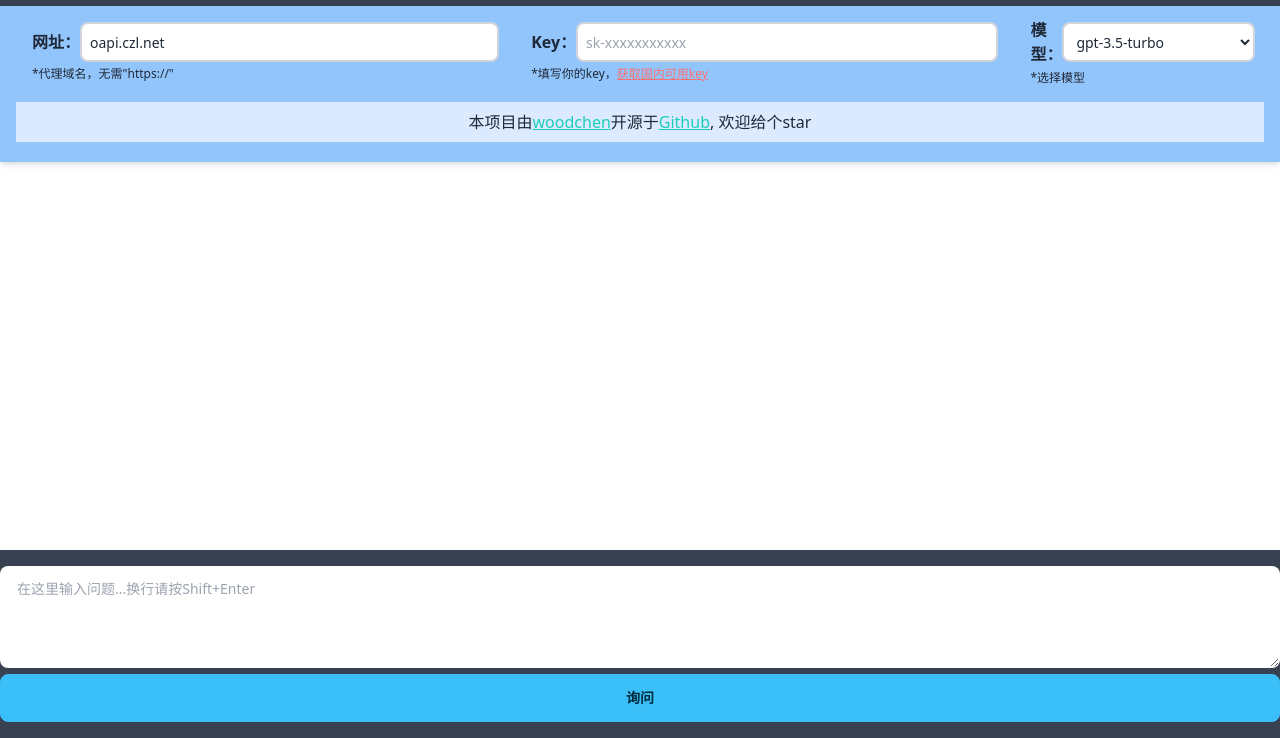
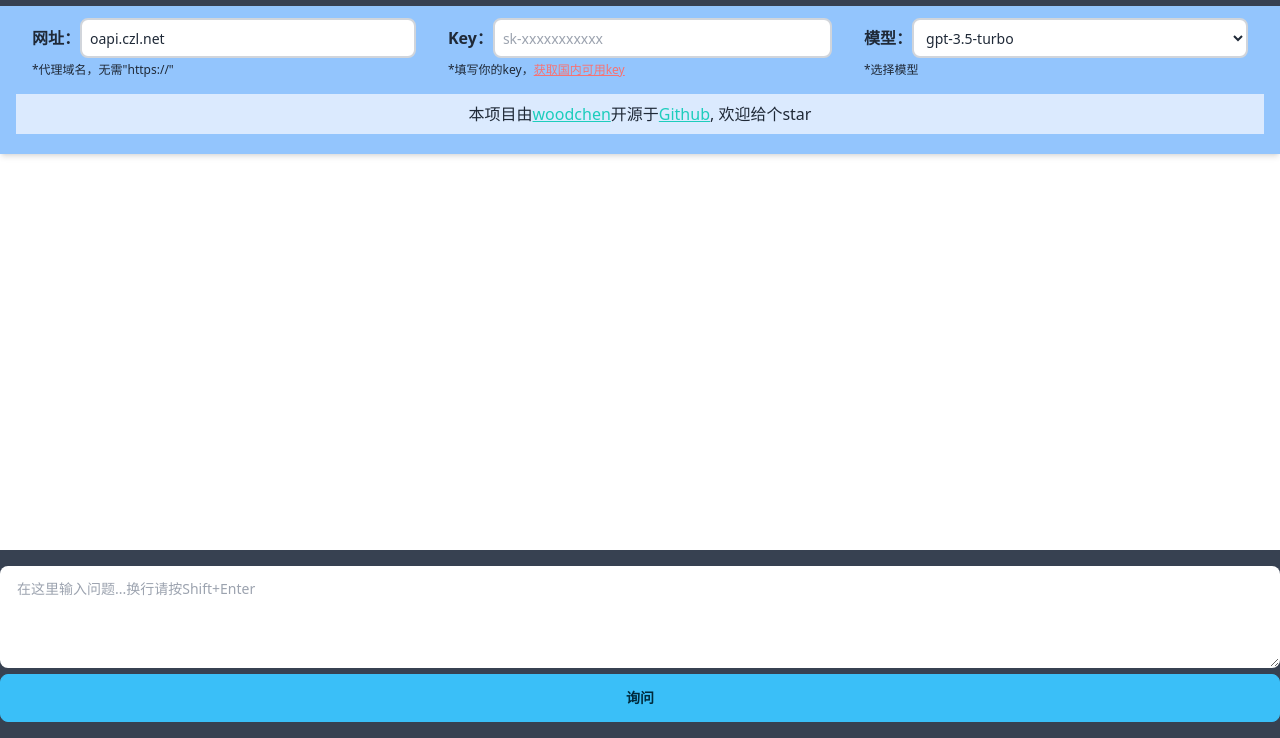
Before and after one commit to woodchen-ink/ChatGPT-Tailwind, a plain HTML site: page index.html in a window 1280 px wide. Shown: the part 62-800 px from the top of the page. Drawn offline with nearby package versions, Linux system fonts and the light colour scheme.

Commit message:
修改响应式，以修复在md屏幕排版

```diff
--- a/index.html
+++ b/index.html
@@ -27,7 +27,7 @@
     <!-- 填写地址和密钥 -->
     <div class="container mx-auto bg-blue-300 px-4 py-5  shadow-md hover:shadow-blue-500/50 -mt-5">
         <div class="flex flex-wrap items-center justify-evenly ">
-            <div class="w-full sm:w-2/5 mb-4 px-4">
+            <div class="w-full md:w-1/3  mb-4 px-4">
                 <div class="flex flex-col">
                     <div class="flex items-center mb-1">
                         <b>网址：</b>
@@ -39,7 +39,7 @@
                     <p class="text-xs italics ">*代理域名，无需"https://"</p>
                 </div>
             </div>
-            <div class="w-full sm:w-2/5 mb-4 px-4">
+            <div class="w-full  md:w-1/3  mb-4 px-4">
                 <div class="flex flex-col">
                     <div class="flex items-center mb-1">
                         <b>Key：</b>
@@ -52,7 +52,7 @@
                 </div>
             </div>
 
-            <div class="w-full sm:w-1/5 mb-4 px-4">
+            <div class="w-full md:w-1/3  mb-4 px-4">
                 <div class="flex flex-col">
                     <div class="flex items-center mb-1">
                         <b>模型：</b>
```
